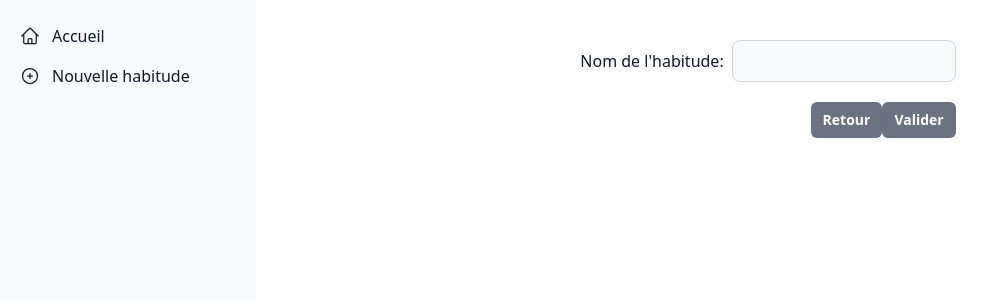
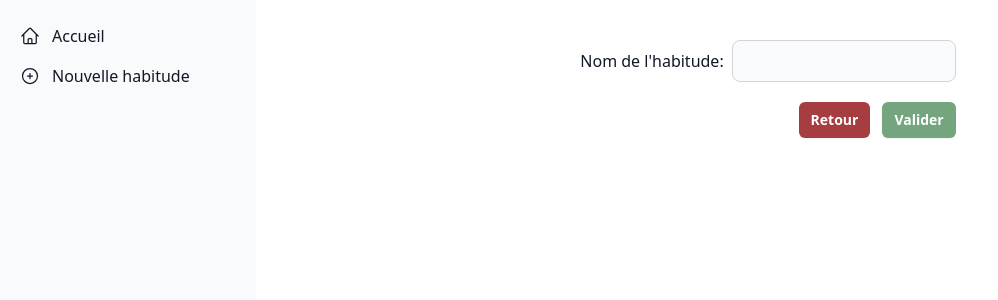
Before and after one commit to florianLSP/projet_s-en, a Vue app in the folder frontend/: page /habit in a window 1280 px wide. Shown: the top 300 px of the page, without its empty margins (0-998 px from the left). Built offline with nearby package versions, Linux system fonts and the light colour scheme; the HTML template or start-up script is replaced by a standard one.

Commit message:
style(front): add custom colors to the project

```diff
--- a/frontend/src/views/HabitFormView.vue
+++ b/frontend/src/views/HabitFormView.vue
@@ -55,7 +55,7 @@ async function submitHabit() {
                 @click="submitHabit()"
                 type="button"
                 value="Retour"
-              class="inline-flex items-center gap-x-1.5 rounded-md bg-gray-500 px-3 py-2 text-sm font-semibold text-white shadow-sm hover:bg-gray-700 cursor-pointer mt-5"
+                class="bg-sen-light_red mr-1.5 inline-flex items-center gap-x-1.5 rounded-md px-3 py-2 text-sm font-semibold text-white shadow-sm hover:bg-sen-dark_red cursor-pointer mt-5"
               />
             </router-link>
             <router-link :to="{ name: 'home' }">
@@ -63,7 +63,7 @@ async function submitHabit() {
                 @click="submitHabit()"
                 type="submit"
                 value="Valider"
-              class="inline-flex items-center gap-x-1.5 rounded-md bg-gray-500 px-3 py-2 text-sm font-semibold text-white shadow-sm hover:bg-gray-700 cursor-pointer mt-5"
+                class="bg-sen-light_green ml-1.5 inline-flex items-center gap-x-1.5 rounded-md px-3 py-2 text-sm font-semibold text-white shadow-sm hover:bg-sen-dark_green cursor-pointer mt-5"
               />
             </router-link>
           </div>
--- a/frontend/src/views/HomeView.vue
+++ b/frontend/src/views/HomeView.vue
@@ -56,7 +56,7 @@ onMounted(fetchHabits)
             {{ habit.id }}. {{ habit.name }}
             <button
               @click="deleteHabit(habit.id)"
-              class="flex items-center justify-center ml-2 rounded-md bg-red-500 p-2 text-white hover:bg-red-700 focus:outline-none focus:ring-2 focus:ring-red-500 cursor-pointer"
+              class="flex items-center justify-center ml-2 rounded-md bg-sen-light_red p-2 text-white hover:bg-sen-dark_red focus:outline-none focus:ring-2 focus:ring-red-500 cursor-pointer"
             >
               <TrashIcon class="h-5 w-5" />
             </button>
--- a/frontend/tailwind.config.js
+++ b/frontend/tailwind.config.js
@@ -7,7 +7,14 @@ module.exports = {
   ],
   theme: {
     extend: {
-      colors: {}
+      colors: {
+        sen: {
+          light_red: '#A63D40',
+          dark_red: '#852C2F',
+          light_green: '#74A57F',
+          dark_green: '#4B6B51',
+        },
+      }
     }
   },
   plugins: [],
```
Lines whose indentation alone changed are shown as unchanged.
